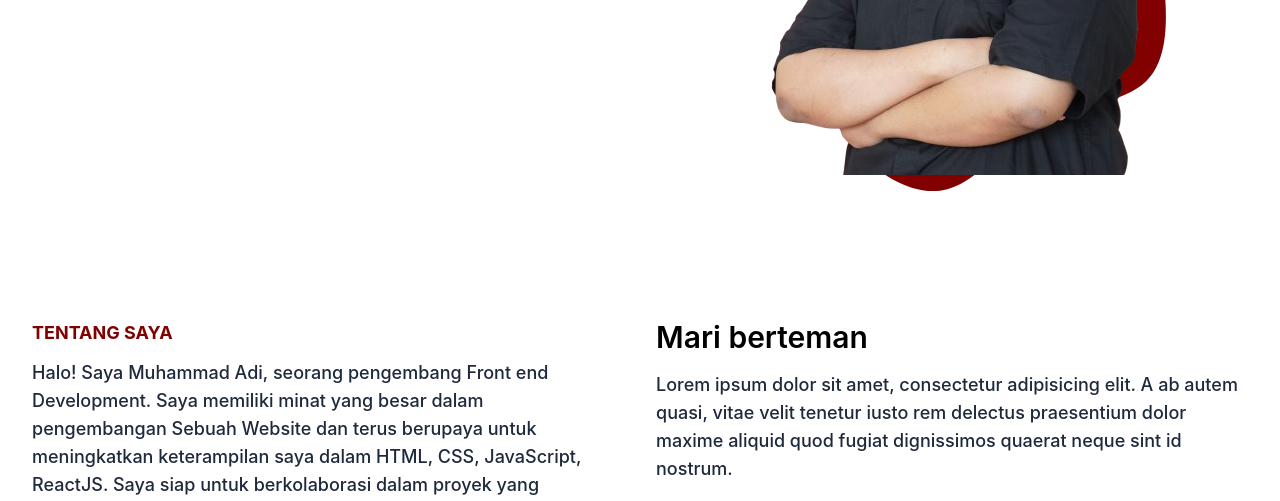
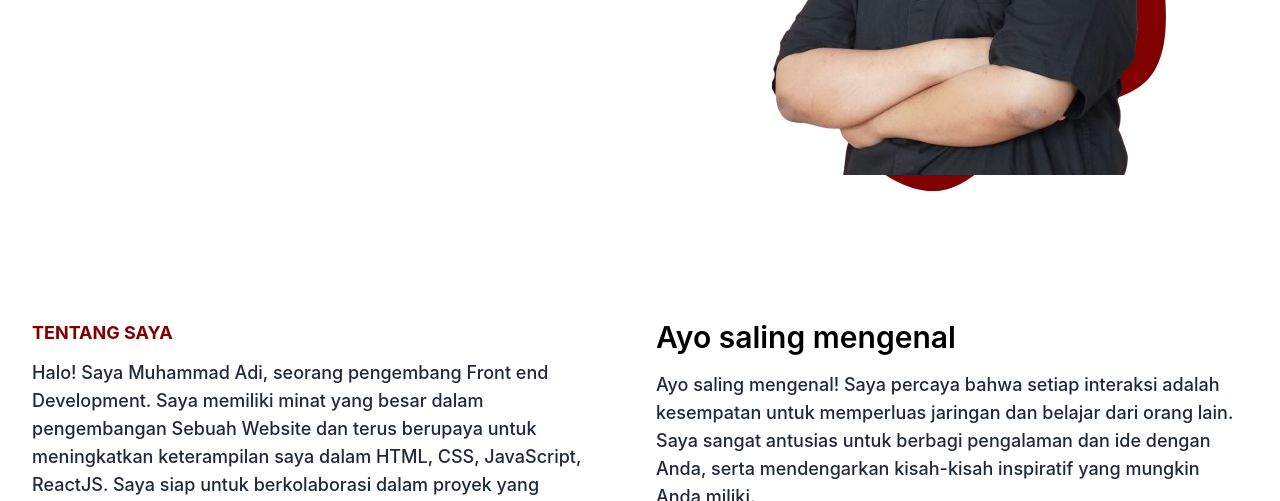
Before and after one commit to muhammadadid/portofolio, a website: page src/portofolio.html in a window 1280 px wide. Shown: the part 505-1006 px from the top of the page. Drawn offline with Linux system fonts and the light colour scheme.

Commit message:
add ayo berkenalan

```diff
--- a/src/portofolio.html
+++ b/src/portofolio.html
@@ -73,8 +73,8 @@
                     <p class="max-w-xl text-base font-medium text-secondary lg:text-lg">Halo! Saya Muhammad Adi, seorang pengembang Front end Development. Saya memiliki minat yang besar dalam pengembangan Sebuah Website dan terus berupaya untuk meningkatkan keterampilan saya dalam HTML, CSS, JavaScript, ReactJS. Saya siap untuk berkolaborasi dalam proyek yang menarik</p>
                 </div>
                 <div class="w-full px-4 lg:w-1/2">
-                    <h3 class="mb-4 text-2xl font-semibold text-black lg:text-3xl">Mari berteman</h3>
-                    <p class="mb-6 font-medium text-secondary lg:text-lg">Lorem ipsum dolor sit amet, consectetur adipisicing elit. A ab autem quasi, vitae velit tenetur iusto rem delectus praesentium dolor maxime aliquid quod fugiat dignissimos quaerat neque sint id nostrum.</p>
+                    <h3 class="mb-4 text-2xl font-semibold text-black lg:text-3xl">Ayo saling mengenal</h3>
+                    <p class="mb-6 font-medium text-secondary lg:text-lg">Ayo saling mengenal! Saya percaya bahwa setiap interaksi adalah kesempatan untuk memperluas jaringan dan belajar dari orang lain. Saya sangat antusias untuk berbagi pengalaman dan ide dengan Anda, serta mendengarkan kisah-kisah inspiratif yang mungkin Anda miliki.</p>
                     <div class="flex items-center">
                         <a href="https://www.instagram.com/muhadid_/"
                         target="_blank" class="flex items-center justify-center mr-3 border rounded-full w-9 h-9 border-slate-300 hover:border-primary hover:bg-primary hover:text-white">
```
